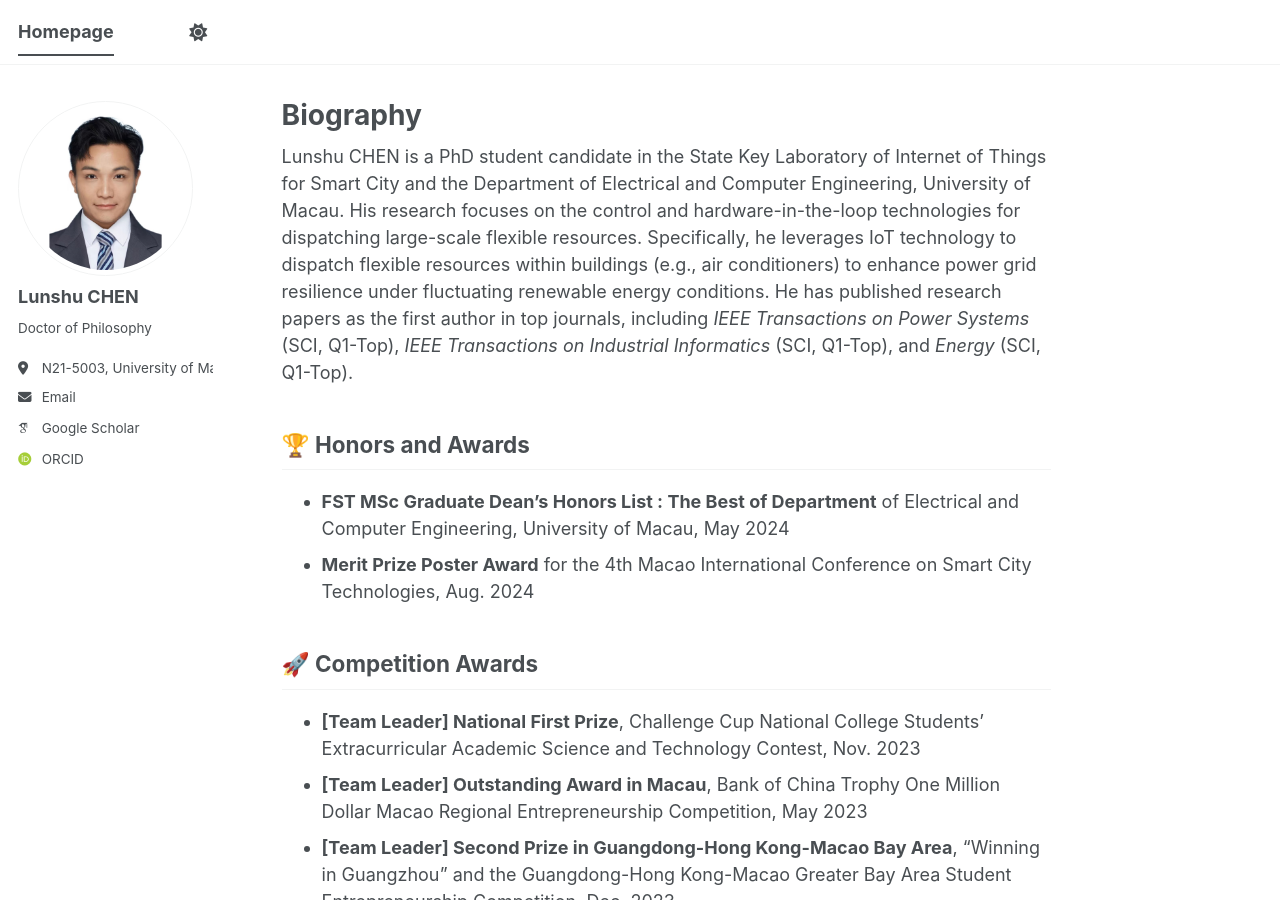
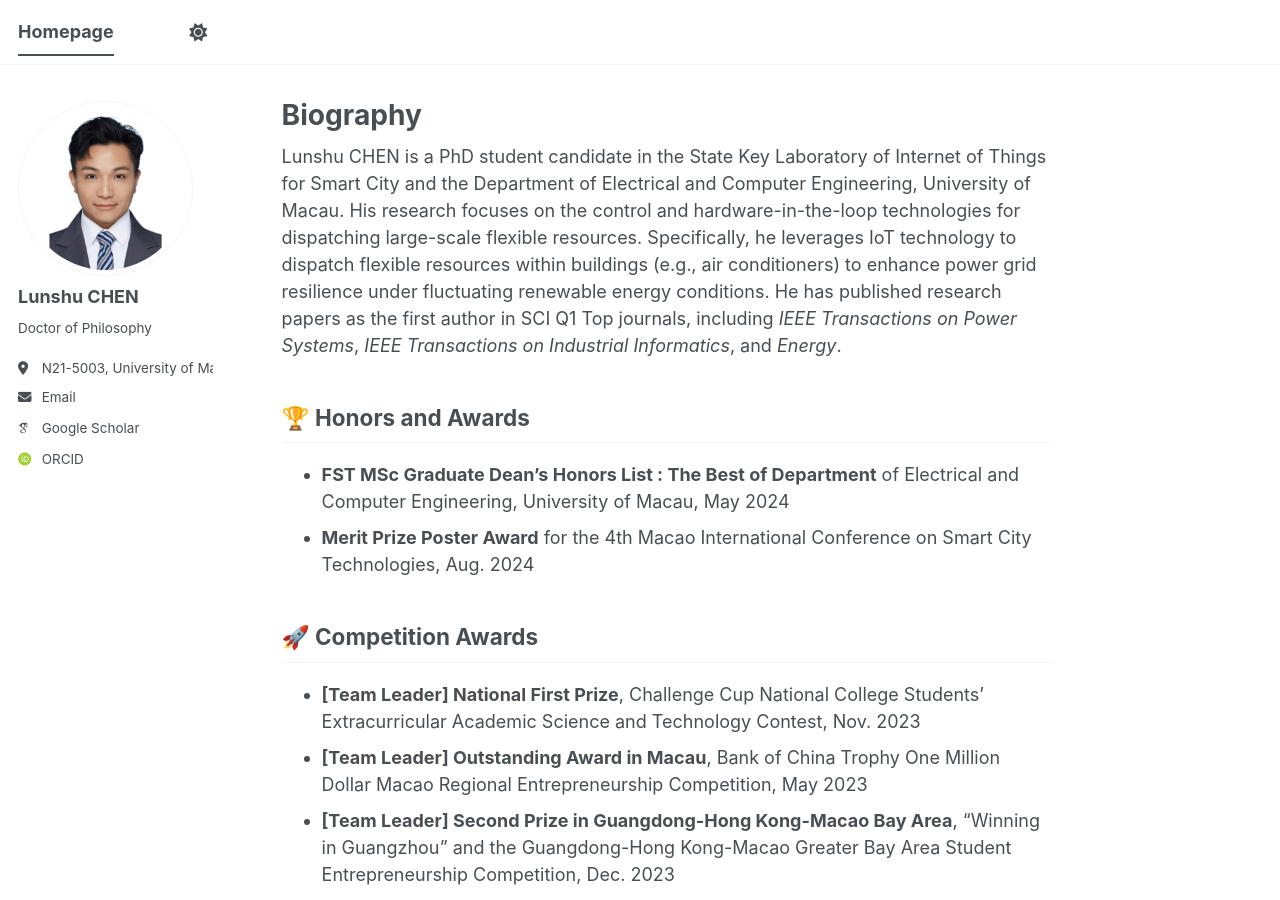
Before and after one commit to chenlunshu/CV, a Jekyll site: the page built from _pages/about.md, in a window 1280 px wide and 900 px high. Built offline with Jekyll 4.4.1, drawn with Linux system fonts in a browser that asks for light colours; some web fonts are replaced; a script bundle is joined from its source files by our own code; library files that are not in the unit come from our copies.

Commit message:
Update about.md

```diff
--- a/_pages/about.md
+++ b/_pages/about.md
@@ -7,7 +7,7 @@
   - /about.html
 ---
 <!-- Lunshu CHEN is a PhD student candidate in the State Key Laboratory of Internet of Things for Smart City (IOTSC) and the Department of Electrical and Computer Engineering, University of Macau. He is also a joint PhD student at the University of Macau and the Shenzhen Institutes of Advanced Technology (SIAT), Chinese Academy of Sciences (CAS). His research focuses on the control and hardware-in-the-loop technologies for dispatching air conditioner resources. -->
-Lunshu CHEN is a PhD student candidate in the State Key Laboratory of Internet of Things for Smart City and the Department of Electrical and Computer Engineering, University of Macau. His research focuses on the control and hardware-in-the-loop technologies for dispatching large-scale flexible resources. Specifically, he leverages IoT technology to dispatch flexible resources within buildings (e.g., air conditioners) to enhance power grid resilience under fluctuating renewable energy conditions. He has published research papers as the first author in top journals, including *IEEE Transactions on Power Systems* (SCI, Q1-Top), *IEEE Transactions on Industrial Informatics* (SCI, Q1-Top), and *Energy* (SCI, Q1-Top).
+Lunshu CHEN is a PhD student candidate in the State Key Laboratory of Internet of Things for Smart City and the Department of Electrical and Computer Engineering, University of Macau. His research focuses on the control and hardware-in-the-loop technologies for dispatching large-scale flexible resources. Specifically, he leverages IoT technology to dispatch flexible resources within buildings (e.g., air conditioners) to enhance power grid resilience under fluctuating renewable energy conditions. He has published research papers as the first author in SCI Q1 Top journals, including *IEEE Transactions on Power Systems*, *IEEE Transactions on Industrial Informatics*, and *Energy*.
 
 ## 🏆 Honors and Awards
 
```
